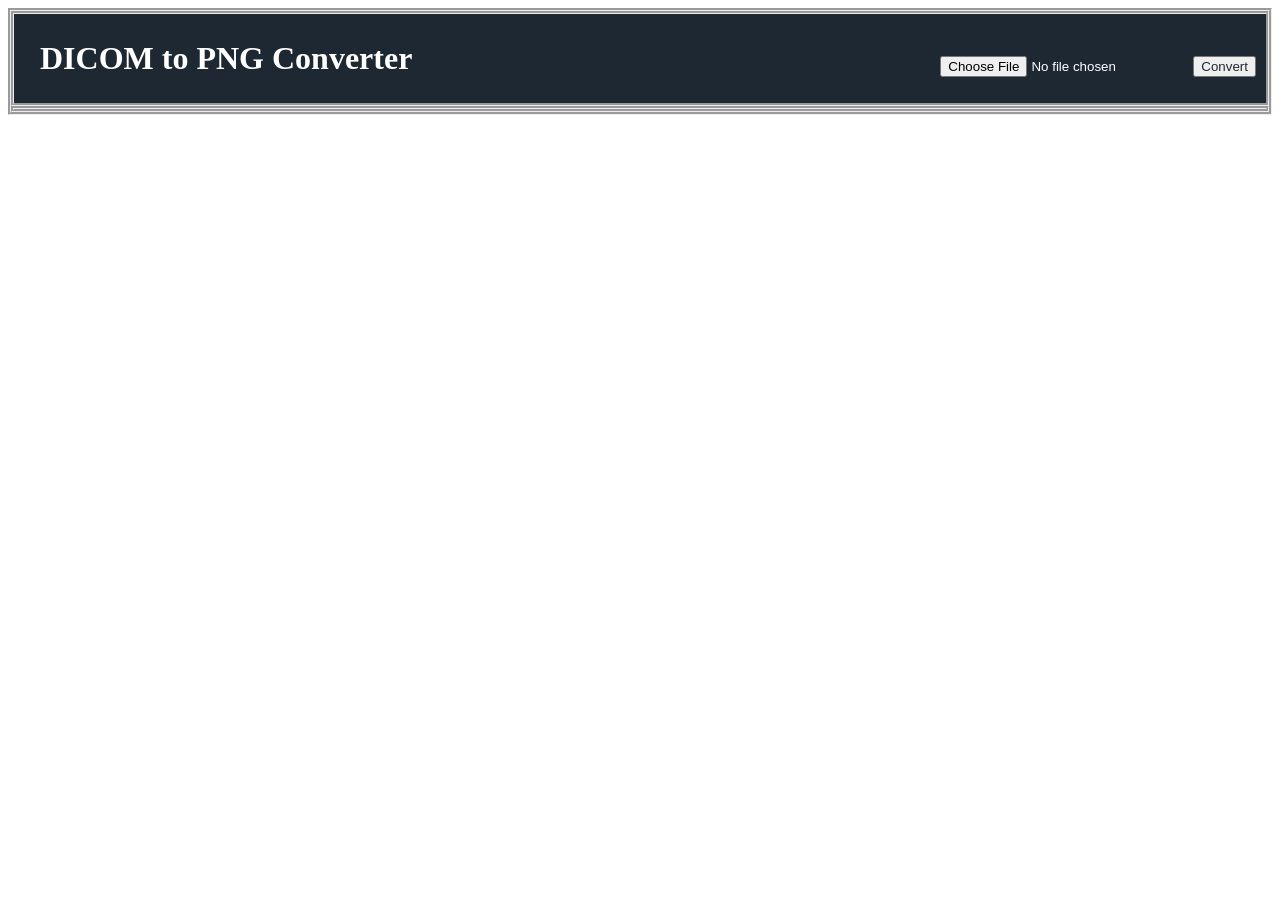
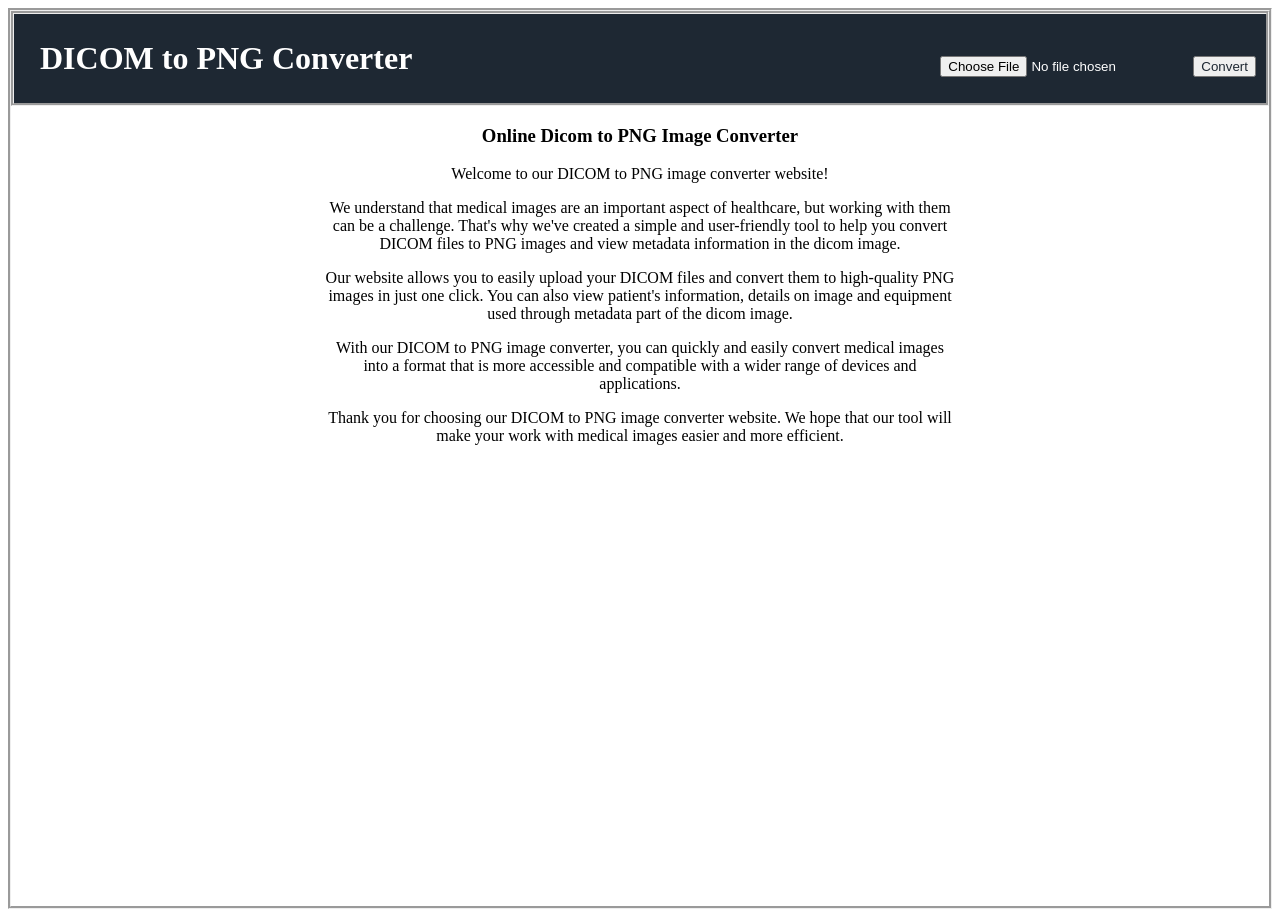
Before and after one commit to Anupama843/DicomToPNG, a React (Create React App) app in the folder client/: page / in a window 1280 px wide. Before the commit the page ends 800 px from the top, so only its background shows below. Built offline with nearby package versions, Linux system fonts and the light colour scheme.

Commit message:
Added website description as part of the home screen

```diff
--- a/client/src/App.css
+++ b/client/src/App.css
@@ -3,6 +3,7 @@
   flex-direction: column;
   border-style:groove;
   border-width: medium;
+  height: 100%;
 }
 
 .appHeader {
@@ -28,10 +29,17 @@
   color: rgb(30, 40, 51);
 }
 
+.aboutSection{
+  text-align: center;
+  margin-left: 25%;;
+  margin-right: 25%;
+  min-height:100vh
+}
 .dicomFileDetails {
   display: flex;
   flex-direction: row;
   border-style:groove;
+  min-height:100vh
 }
 
 .convertedImageSection{
--- a/client/src/App.js
+++ b/client/src/App.js
@@ -6,6 +6,7 @@ import CsvPreview from './CsvPreview'
 import JSZip from 'jszip'
 function App() {
   const [dicomFile, setDicomFile] = useState(null);
+  const [isConverionRequest, setIsConversionRequest] = useState(false);
   const [multiplePngImages, setMultiplePngImages] = useState(null);
   const [singlePngImage, setSinglePngImage] = useState(null);
   const [error, setError] = useState(null);
@@ -19,10 +20,12 @@ function App() {
     setMultiplePngImages(null)
     setSinglePngImage(null)
     setCsvMetaData(null)
+    setIsConversionRequest(false);
   };
 
   const handleConvert = async () => {
     console.log("in convert method");
+    setIsConversionRequest(true);
     const formData = new FormData();
     formData.append('file', dicomFile);
 
@@ -58,6 +61,7 @@ function App() {
       setMultiplePngImages(null);
       setSinglePngImage(null);
       setCsvMetaData(null);
+      setIsConversionRequest(false);
       setError(data.error);
     }
   };
@@ -142,8 +146,24 @@ function App() {
           <h4>{error}</h4>
         </div>
       }
+      {/* Home page before requesting convert action */}
+      {!isConverionRequest &&
+        <div className='aboutSection'>
+          <h3>Online Dicom to PNG Image Converter</h3>
+          <p>Welcome to our DICOM to PNG image converter website!</p>
+
+          <p>We understand that medical images are an important aspect of healthcare, but working with them can be a challenge. That's why we've created a simple and user-friendly tool to help you convert DICOM files to PNG images and view metadata information in the dicom image.</p>
+
+          <p>Our website allows you to easily upload your DICOM files and convert them to high-quality PNG images in just one click. You can also view patient's information, details on image and equipment used through metadata part of the dicom image.</p>
+
+          <p>With our DICOM to PNG image converter, you can quickly and easily convert medical images into a format that is more accessible and compatible with a wider range of devices and applications.</p>
+
+          <p>Thank you for choosing our DICOM to PNG image converter website. We hope that our tool will make your work with medical images easier and more efficient.</p>
+
+        </div>}
+      {}
       {isConvertInProgress && <span>Converting...</span>}
-      {!isConvertInProgress &&
+      {!isConvertInProgress && isConverionRequest &&
         <div className='dicomFileDetails'>
           <div className='convertedImageSection'>
             {multiplePngImages && (<div>
```
